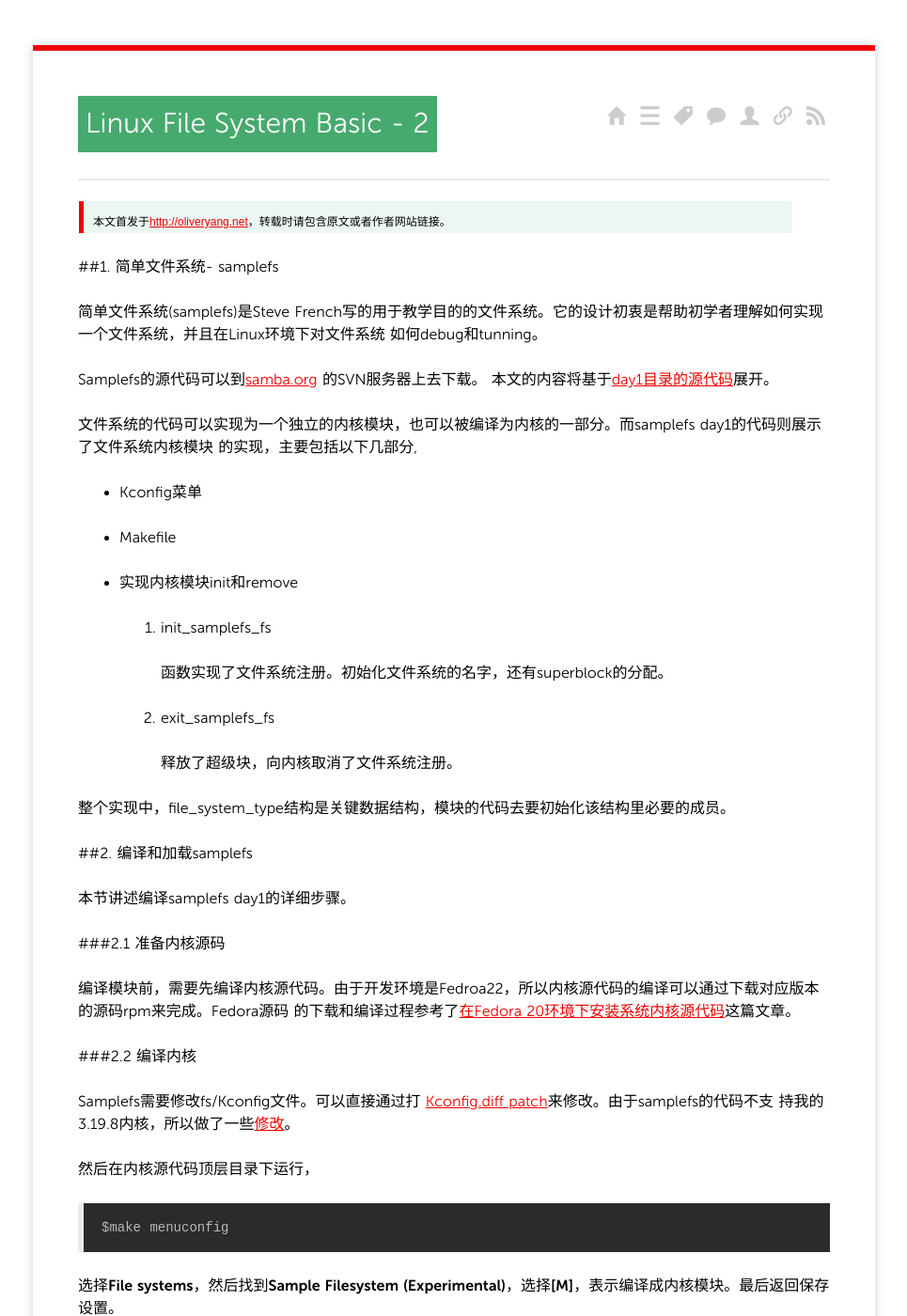
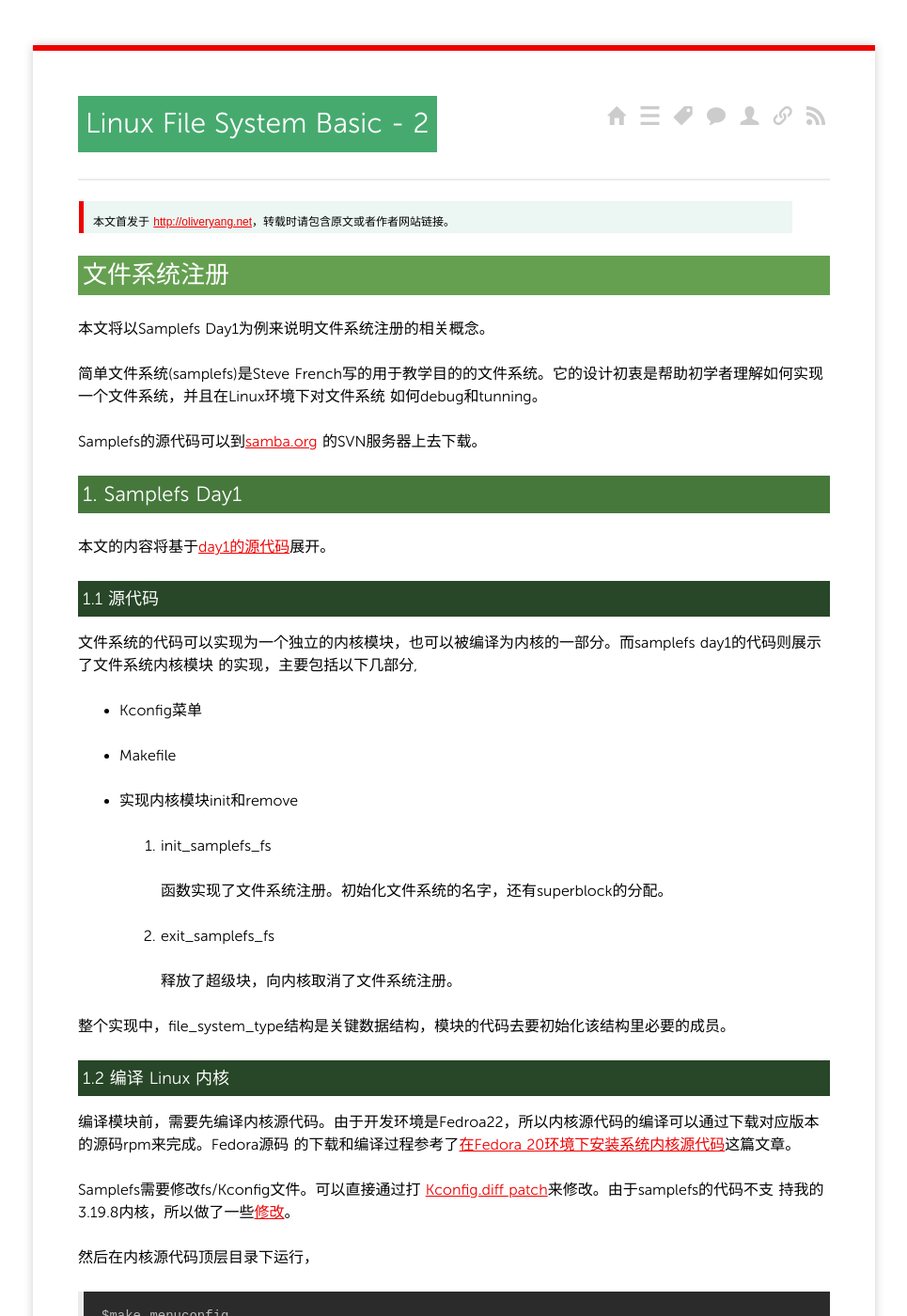
Before and after one commit to yangoliver/yangoliver.github.io, a Jekyll site: the page built from _posts/2016/2016-01-16-linux-file-system-basic-2.md, in a window 1280 px wide and 1400 px high. Shown: the whole window at 94% size, without its empty margins (157-1122 px from the left). Built offline with Jekyll 4.4.1, drawn with Linux system fonts in a browser that asks for light colours; comment, search, counter and statistics services are not loaded; some of the changed text lies outside the part shown.

Commit message:
update: format cleanup per self-review

```diff
--- a/_posts/2016/2016-01-16-linux-file-system-basic-2.md
+++ b/_posts/2016/2016-01-16-linux-file-system-basic-2.md
@@ -8,16 +8,23 @@ tags:
 - [file system, crash, kernel, linux, storage]
 ---
 
->本文首发于<http://oliveryang.net>，转载时请包含原文或者作者网站链接。
+>本文首发于 <http://oliveryang.net>，转载时请包含原文或者作者网站链接。
 
-##1. 简单文件系统- samplefs
+## 文件系统注册
+
+本文将以Samplefs Day1为例来说明文件系统注册的相关概念。
 
 简单文件系统(samplefs)是Steve French写的用于教学目的的文件系统。它的设计初衷是帮助初学者理解如何实现一个文件系统，并且在Linux环境下对文件系统
 如何debug和tunning。
 
 Samplefs的源代码可以到[samba.org](http://svn.samba.org/samba/ftp/cifs-cvs/samplefs.tar.gz)
 的SVN服务器上去下载。
-本文的内容将基于[day1目录的源代码](https://github.com/yangoliver/lktm/tree/master/fs/samplefs/day1)展开。
+
+### 1. Samplefs Day1
+
+本文的内容将基于[day1的源代码](https://github.com/yangoliver/lktm/tree/master/fs/samplefs/day1)展开。
+
+#### 1.1 源代码
 
 文件系统的代码可以实现为一个独立的内核模块，也可以被编译为内核的一部分。而samplefs day1的代码则展示了文件系统内核模块
 的实现，主要包括以下几部分,
@@ -38,16 +45,10 @@ Samplefs的源代码可以到[samba.org](http://svn.samba.org/samba/ftp/cifs-cvs
 
 整个实现中，file_system_type结构是关键数据结构，模块的代码去要初始化该结构里必要的成员。
 
-##2. 编译和加载samplefs
-
-本节讲述编译samplefs day1的详细步骤。
-
-###2.1 准备内核源码
+#### 1.2 编译 Linux 内核
 
 编译模块前，需要先编译内核源代码。由于开发环境是Fedroa22，所以内核源代码的编译可以通过下载对应版本的源码rpm来完成。Fedora源码
 的下载和编译过程参考了[在Fedora 20环境下安装系统内核源代码](http://www.cnblogs.com/kuliuheng/p/3976780.html)这篇文章。
-
-###2.2 编译内核
 
 Samplefs需要修改fs/Kconfig文件。可以直接通过打
 [Kconfig.diff patch](https://github.com/yangoliver/lktm/blob/master/fs/samplefs/Kconfig.diff)来修改。由于samplefs的代码不支
@@ -61,7 +62,7 @@ Samplefs需要修改fs/Kconfig文件。可以直接通过打
 
 运行`make all`后，内核编译开始，需要一直等待编译结束。
 
-###2.3 编译samplefs模块
+#### 1.3 编译 samplefs 模块
 
 内核编译完成后，可以在同一目录下继续编译samplefs模块，
 
@@ -72,7 +73,7 @@ Samplefs需要修改fs/Kconfig文件。可以直接通过打
 [新的改动](https://github.com/yangoliver/lktm/commit/9488166625cd70248211e03024729d52a993048a)。
 有了这个改动，内核模块的编译就可以成功了。
 
-###2.4 加载sampelfs
+#### 1.4 加载 sampelfs
 
 加载samplefs时，遇到了下面的错误，
 
@@ -107,9 +108,9 @@ Samplefs需要修改fs/Kconfig文件。可以直接通过打
 	$ lsmod | grep samplefs
 	samplefs               12511  0
 
-##3. 源代码
+### 2. 相关概念和接口
 
-###3.1 file_system_type - 文件系统类型结构
+#### 2.1 file_system_type - 文件系统类型结构
 
 即然Linux支持同时运行不同的文件系统，那么必然要有一个数据结构来描述正在内核中运行的文件系统类型，这就是file_system_type结构，
 
@@ -156,7 +157,7 @@ Samplefs需要修改fs/Kconfig文件。可以直接通过打
 	};
 
 
-###3.2 VFS API - 文件系统注册和注销
+#### 2.2 VFS (Virtual Filesystem Switch)
 
 由于Linux支持70多种不同的文件系统，那么必然就需要在架构上保证不同的文件系统的实现可以做到高效和简洁。VFS可以说很好的实现了这个目标，
 
@@ -183,7 +184,7 @@ Day1的源码里在module init和remove的入口函数里用到了如下VFS API
 
 正是因为这个函数，让上层的VFS代码可以在文件系统mount和umount操作可以直接通过这个链表上的结构去调用不同文件系统模块的具体实现。
 
-####3.2.2 mount文件系统
+#### 2.3 mount 文件系统
 
 当用户调用mount命令去挂载文件系统时，VFS的代码将从file_systems链表找到对应类型的文件系统file_system_type结构，然后调用.mount入口函数。
 
```
Also changed, not shown: other parts of _posts/2016/2016-01-16-linux-file-system-basic-2.md (+3 -3 lines).
